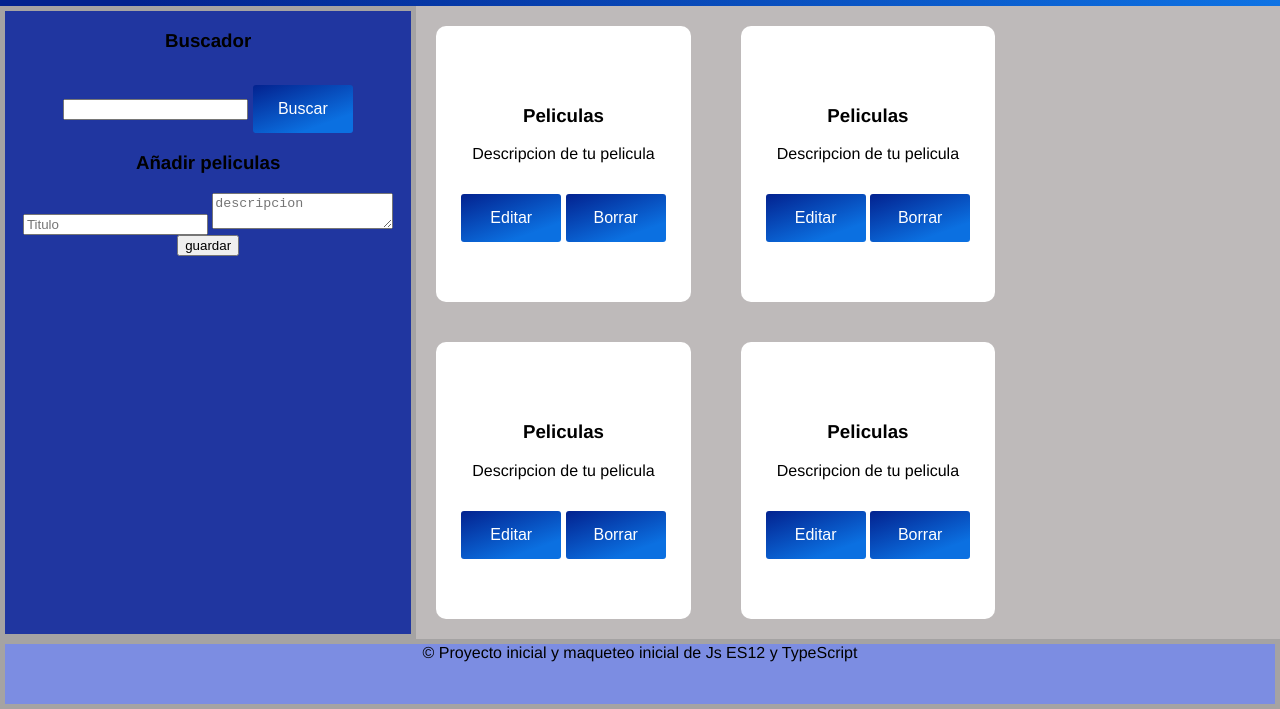
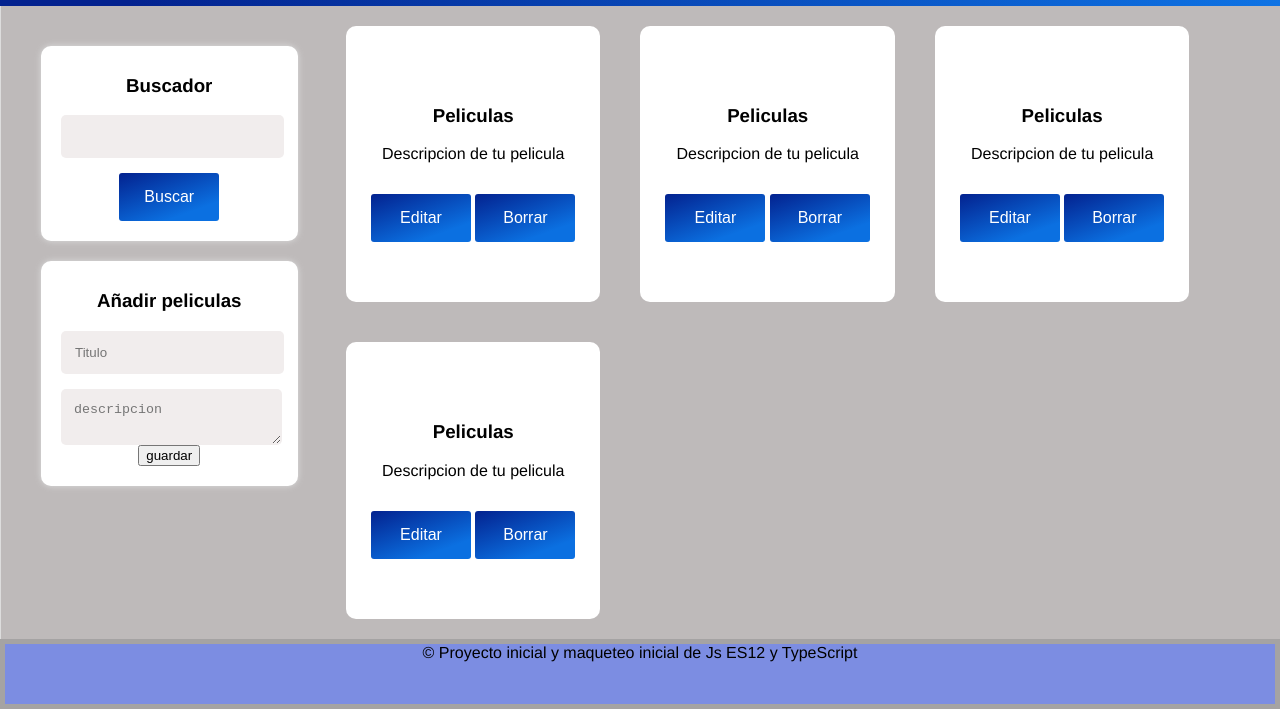
Before and after one commit to DiegoAndresMarmota/05-proyecto-react-01, a plain HTML site: page index.html in a window 1280 px wide. Shown: the part 164-873 px from the top of the page. Drawn offline with Linux system fonts and the light colour scheme.

Commit message:
Estilos de barra lateral

```diff
--- a/css/styles.css
+++ b/css/styles.css
@@ -109,7 +109,7 @@ body {
     box-shadow: 0px 0px 0px #ddd;
     margin: 20px;
     margin-left: 20px;
-    margin-right: 30px;
+    margin-right: 20px;
     padding-top: 60px;
     padding-bottom: 60px;
     padding-right: 25px;
@@ -142,11 +142,42 @@ input[type="button"]{
     background: rgb(221, 8, 8);
 }
 
+/*Estilos de barra lateral */
+
 .lateral{
     grid-area: lateral;
-    border: 5px solid rgb(165, 163, 163);
-    background: #2036a0;
+    background: rgb(190, 186, 186);
+    border-left: 1px solid #ddd;
+    padding: 20px;
 }
+
+.lateral > div{
+    box-sizing: border-box;
+    width: 90%;
+    margin: 20px;
+    padding: 20px;
+    padding-top: 10px;
+    background-color: white;
+    border-radius: 10px;
+    box-shadow: 0px 0px 6px #ddd;
+}
+
+.lateral input[type="text"],
+.lateral input[type="text"],
+.lateral textarea{
+    display: block;
+    margin: 0 auto;
+    margin-top: 15px;
+    padding: 12px;
+    border-radius: 5px;
+    background: rgb(241, 237, 237);
+    color: #454545;
+    width: 90%;
+    opacity: 4;
+    outline: 0;
+    border-color: transparent;
+}
+
 
 .footer{
     grid-area: footer;
```
